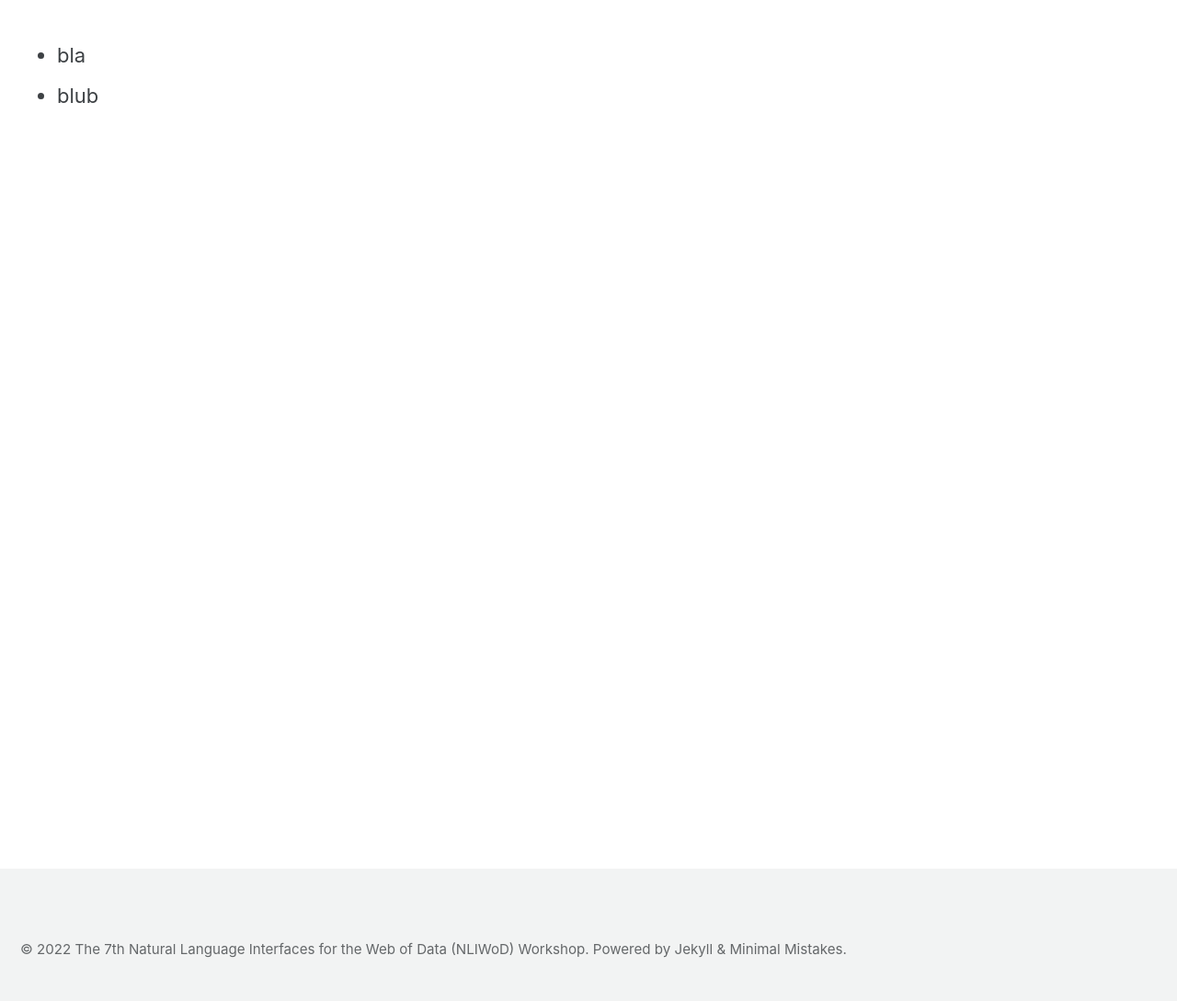
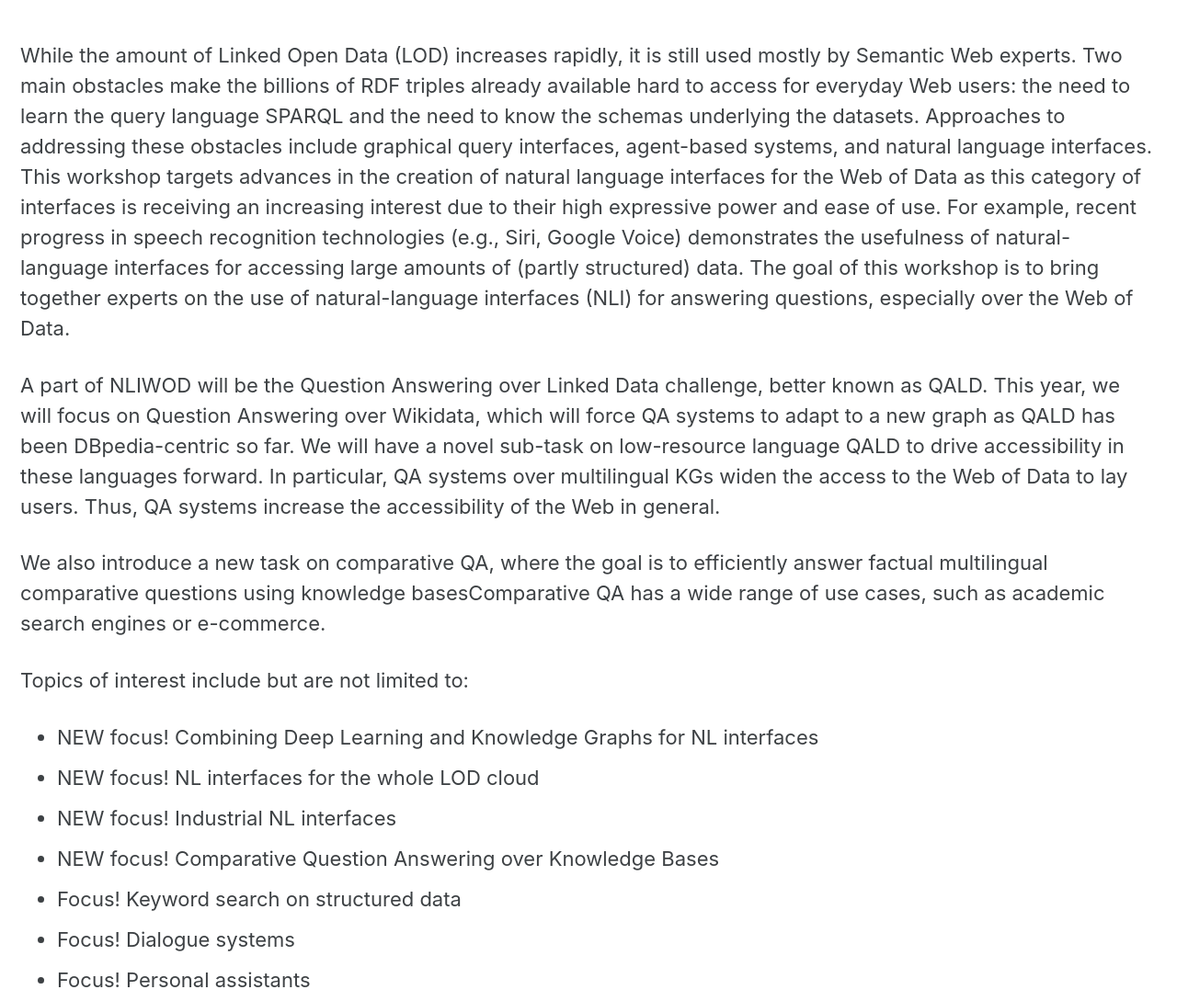
Before and after one commit to semantic-systems/nliwod-workshop, a Jekyll site: the page built from call-for-papers.md, in a window 1280 px wide and 1400 px high. Shown: the part 311-1400 px from the top of the window at 92% size. Built offline with Jekyll 4.4.1, drawn with Linux system fonts in a browser that asks for light colours; cached includes are drawn as plain includes; some of the changed text lies outside the part shown.

Commit message:
Update call-for-papers.md
The first draft of call of papers

```diff
--- a/call-for-papers.md
+++ b/call-for-papers.md
@@ -5,5 +5,60 @@ permalink: /call-for-papers.html
 ref: call-for-papers
 ---
 
-* bla
-* blub
+While the amount of Linked Open Data (LOD) increases rapidly, it is still used mostly by Semantic Web experts. Two main obstacles make the billions of RDF triples already available hard to access for everyday Web users: the need to learn the query language SPARQL and the need to know the schemas underlying the datasets. Approaches to addressing these obstacles include graphical query interfaces, agent-based systems, and natural language interfaces. This workshop targets advances in the creation of natural language interfaces for the Web of Data as this category of interfaces is receiving an increasing interest due to their high expressive power and ease of use. For example, recent progress in speech recognition technologies (e.g., Siri, Google Voice) demonstrates the usefulness of natural-language interfaces for accessing large amounts of (partly structured) data. The goal of this workshop is to bring together experts on the use of natural-language interfaces (NLI) for answering questions, especially over the Web of Data.
+
+A part of NLIWOD will be the Question Answering over Linked Data challenge, better known as QALD. This year, we will focus on Question Answering over Wikidata, which will force QA systems to adapt to a new graph as QALD has been DBpedia-centric so far. We will have a novel sub-task on low-resource language QALD to drive accessibility in these languages forward. In particular, QA systems over multilingual KGs widen the access to the Web of Data to lay users. Thus, QA systems increase the accessibility of the Web in general.
+
+We also introduce a new task on comparative QA, where the goal is to efficiently answer factual multilingual comparative questions using knowledge basesComparative QA has a wide range of use cases, such as academic search engines or e-commerce.
+
+Topics of interest include but are not limited to:
+* NEW focus! Combining Deep Learning and Knowledge Graphs for NL interfaces
+* NEW focus! NL interfaces for the whole LOD cloud
+* NEW focus! Industrial NL interfaces
+* NEW focus! Comparative Question Answering over Knowledge Bases
+* Focus! Keyword search on structured data
+* Focus! Dialogue systems
+* Focus! Personal assistants
+* Focus! Chatbots (over Linked Data)
+* Focus! Question answering over Big Knowledge Graphs
+* Self-wiring systems natural language systems
+* Benchmarking natural language interfaces
+* Term matching and entity disambiguation
+* Browsing Linked Data
+* Indexing for question answering
+* SPARQL query pattern generation
+* Schema-agnostic query generation
+* Discovery of Linked Data sources
+* Dealing with data and schema heterogeneity NL interfaces
+* Providing justifications of answers and conveying trust
+* Knowledge base design for question answering
+* Language resources and NLP software for question answering
+* Reasoning for question answering
+* Natural language querying of Web services
+* User feedback and interaction
+
+### Submission Instructions
+
+NLIWOD solicits the submission of original research articles in three types:
+
+* Full articles submissions (up to 16 pages) must describe substantial and original work.
+
+* Short articles submissions (up to 8 pages) must describe an original work which may present
+
+  - A small, focused contribution, A work in progress, or
+
+  - An interesting application case.
+
+  - Demos and posters presentations (5 pages)
+
+All submissions must be in English and in formatted the style of the Springer Publications format for Lecture Notes in Computer Science (LNCS). For details on the LNCS style, see Springer's Author Instructions. All articles are to be submitted via EasyChair https://easychair.org/conferences/?conf=nliwod7
+
+### Review and Publication
+
+All submissions will be peer-reviewed by the Program Committee of the workshop, the submissions do not need to be anonymous. The accepted contributions will be published in the proceedings of the workshop. Each accepted paper needs to be presented by one of the authors at the workshop.
+
+We encourage HTML submissions but are currently bound to the ISWC proceedings decision, which is still open and thus demands a PDF of your HTML page as well which needs to be formatted according to LNCS. For useful information about HTML submissions, please see https://2018.eswc-conferences.org/call-for-papers/ .
+
+## Contact Information
+
+In case of questions, please contact nliwod7@easychair.org
```
